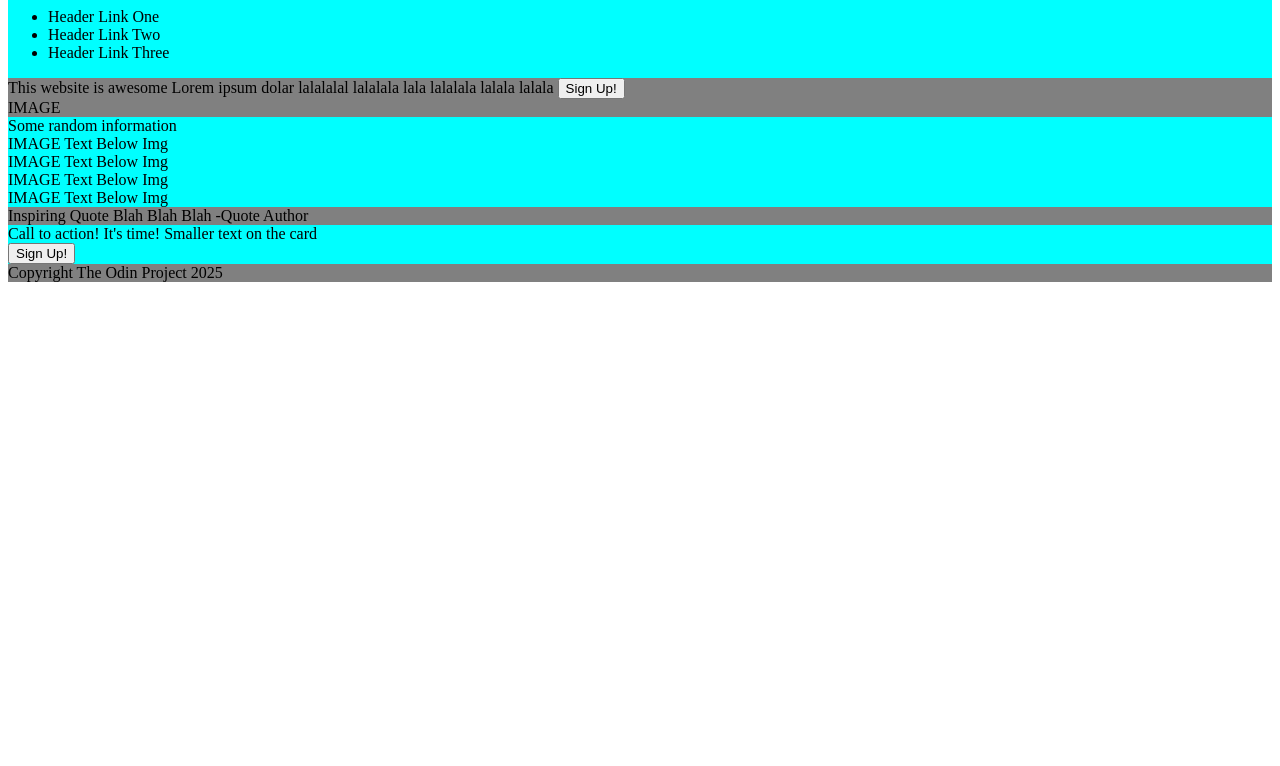
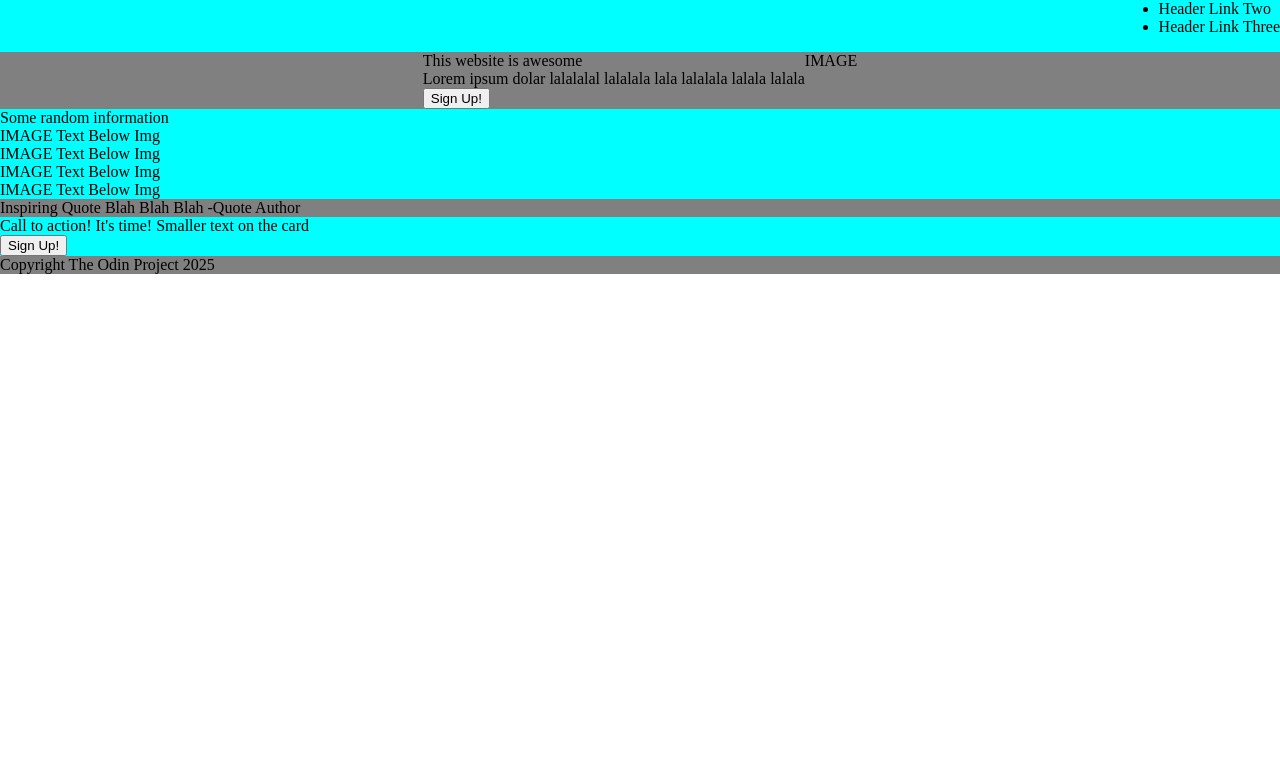
Before and after one commit to adjy025/landing-page, a plain HTML site: page index.html in a window 1280 px wide. Shown: the part 34-800 px from the top of the page. Drawn offline with Linux system fonts and the light colour scheme.

Commit message:
Position header & section one

```diff
--- a/styles.css
+++ b/styles.css
@@ -1,14 +1,29 @@
 body {
     display: flex;
     flex-direction: column;
+    margin: 0
 }
 
 .header {
-    background-color:aqua
+    background-color:aqua;
+    display: flex;
+    justify-content: space-between;
 }
 
 .section-one {
-    background-color:gray
+    background-color:gray;
+    display: flex;
+    justify-content: center;
+}
+
+.one-left {
+    display: flex;
+    flex-direction: column;
+    align-items: flex-start;
+}
+
+.one-right {
+    display: flex;
 }
 
 .section-two {
```
